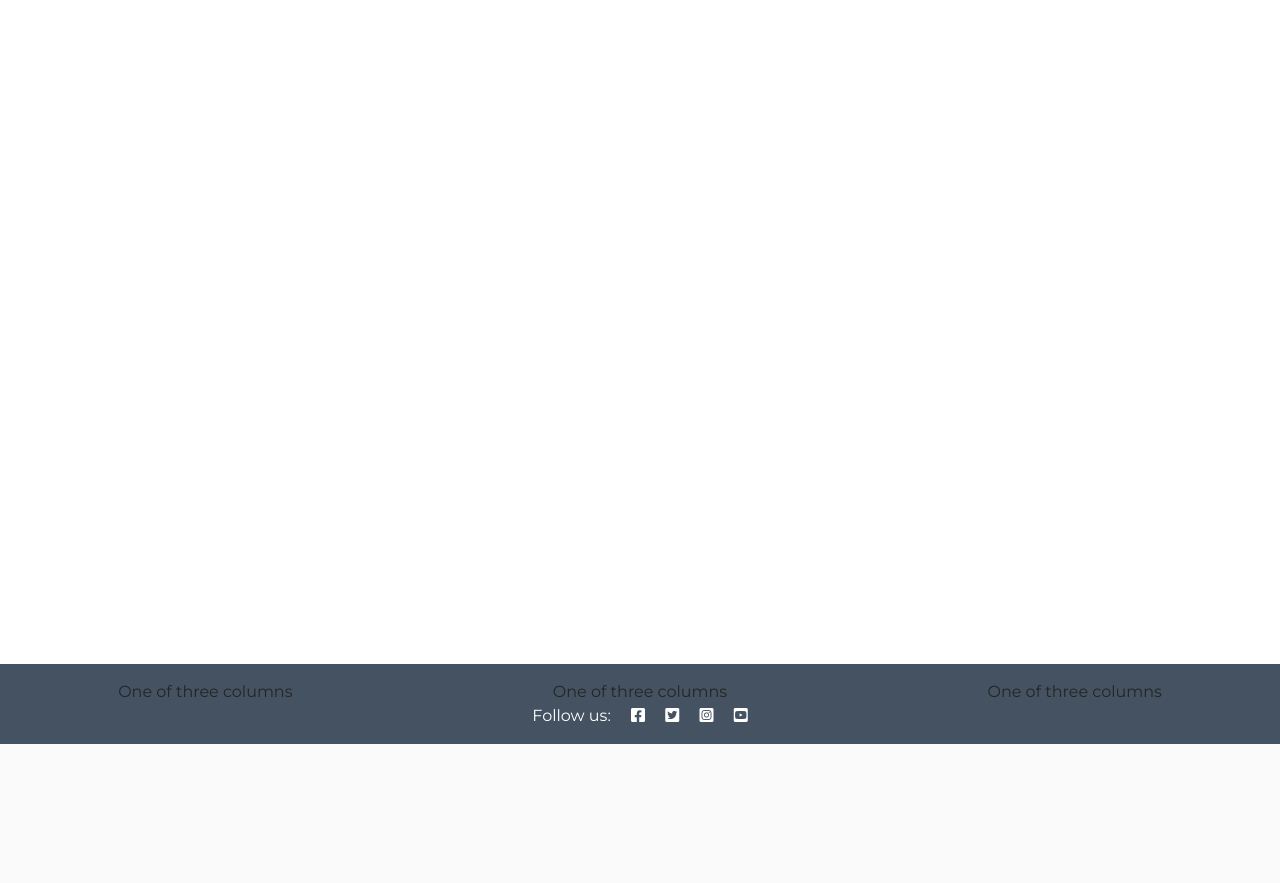
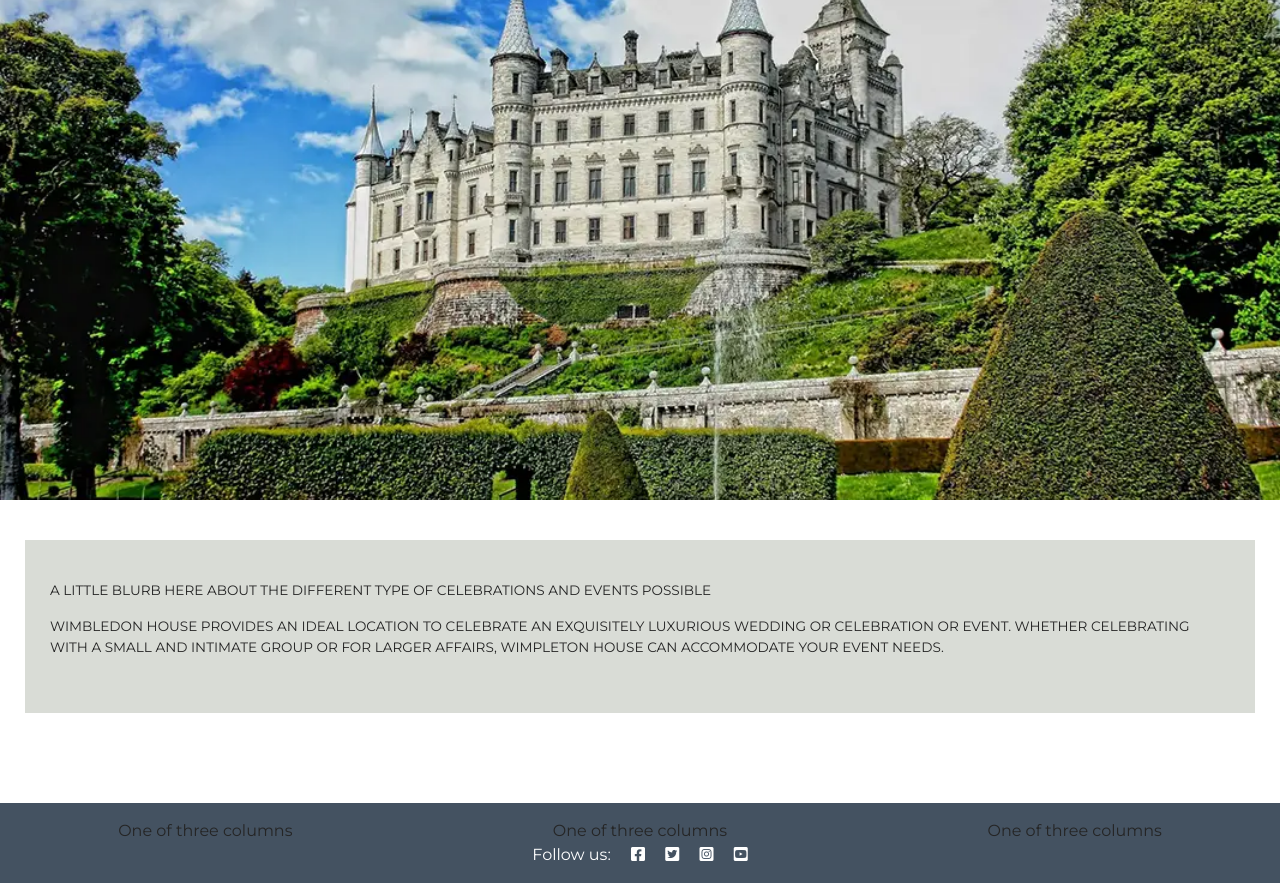
Before and after one commit to hysinh/wimpleton-booking-app, a Django app: page /venue-hire/ in a window 1280 px wide. Shown: the part 56-939 px from the top of the page. Before the commit the page ends 800 px from the top, so only its background shows below. Run offline with Django 5.2, Linux system fonts and the light colour scheme; data that the repository does not hold is empty.

Commit message:
Fix: Add safe template filter to fix html injection on venue hire page

```diff
--- a/booking/templates/booking/venue_list.html
+++ b/booking/templates/booking/venue_list.html
@@ -1,6 +1,28 @@
 {% extends "base.html" %}
 
 {% block content %}
+<!-- Featured Image -->
+
+<div class="featured-image-container">
+    <div class="home-image">
+    </div>
+  </div>
+<!-- Venue Hire intro section -->
+<div class="featured-content-container">
+    <div class="featured-content">
+      <p>
+        A little blurb here about the different type of celebrations and events possible
+      </p>
+      <p>Wimbledon House provides an ideal location to
+        celebrate an exquisitely luxurious wedding or celebration
+        or event. Whether celebrating with a small and intimate
+        group or for larger affairs, Wimpleton House can
+        accommodate your event needs.
+      </p>
+    </div>
+  </div>
+
+
 <!-- Venue Hire content starts here -->
 <div class="container-venues">
     <div class="row">
@@ -15,8 +37,8 @@
             <p>{{ venue.venue_capacity }} guests</p>
             <p class="card-text text-muted h6">{{ venue.venue_blurb }}
             </p>
-            <p class="card-text text-muted h6">{{ venue.venue_description }}
-            </p>
+            <div class="card-text text-muted h6">{{ venue.venue_description|safe }}
+            </div>
         </div>
         {% if forloop.counter|divisibleby:3 %}
         {% endif %}
--- a/booking/urls.py
+++ b/booking/urls.py
@@ -6,8 +6,7 @@ from .models import Venue
 
 urlpatterns = [
     # public pages (no login required)
-    path('', views.homepage, name='welcome'),
-
+    path('', views.homepage, name='home'),
     # path('', views.VenueList.as_view(), name='home'),
     path('venue-hire/', views.VenueList.as_view(), name='venue-hire'),
 
```
Also changed, not shown: booking/migrations/0002_alter_booking_event_type.py (added).
